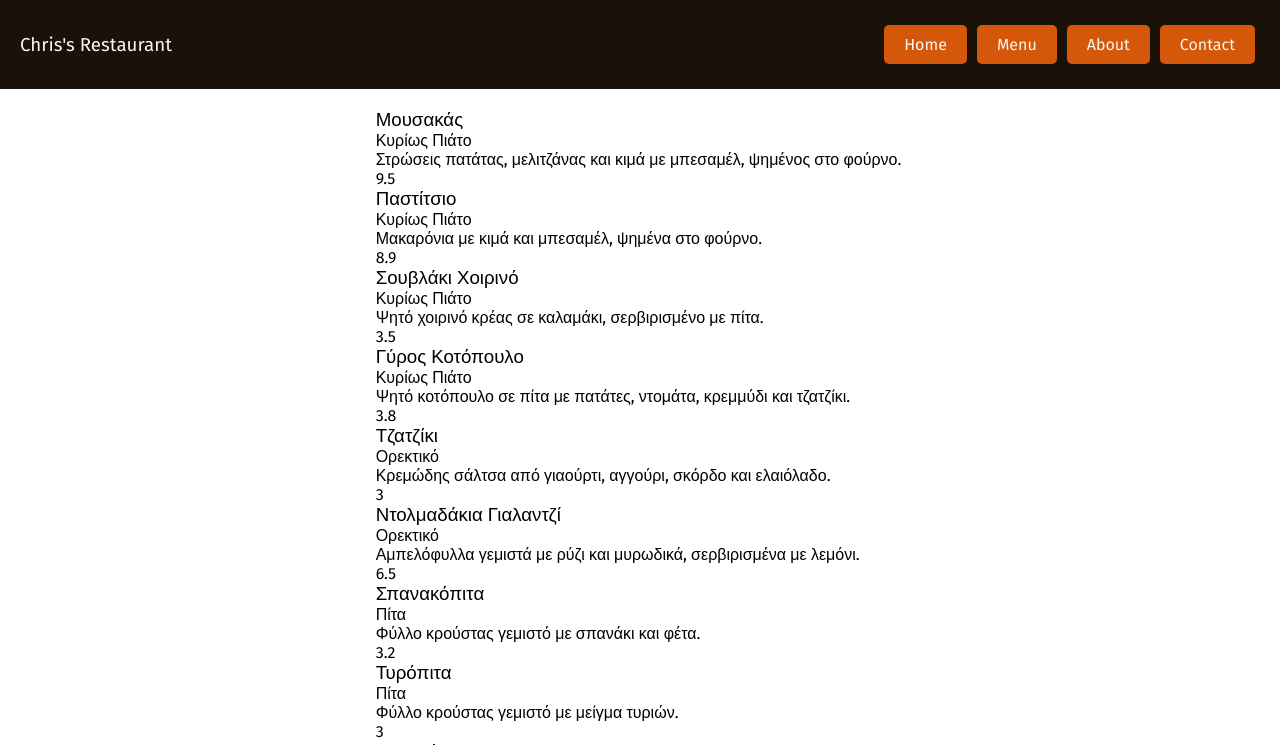
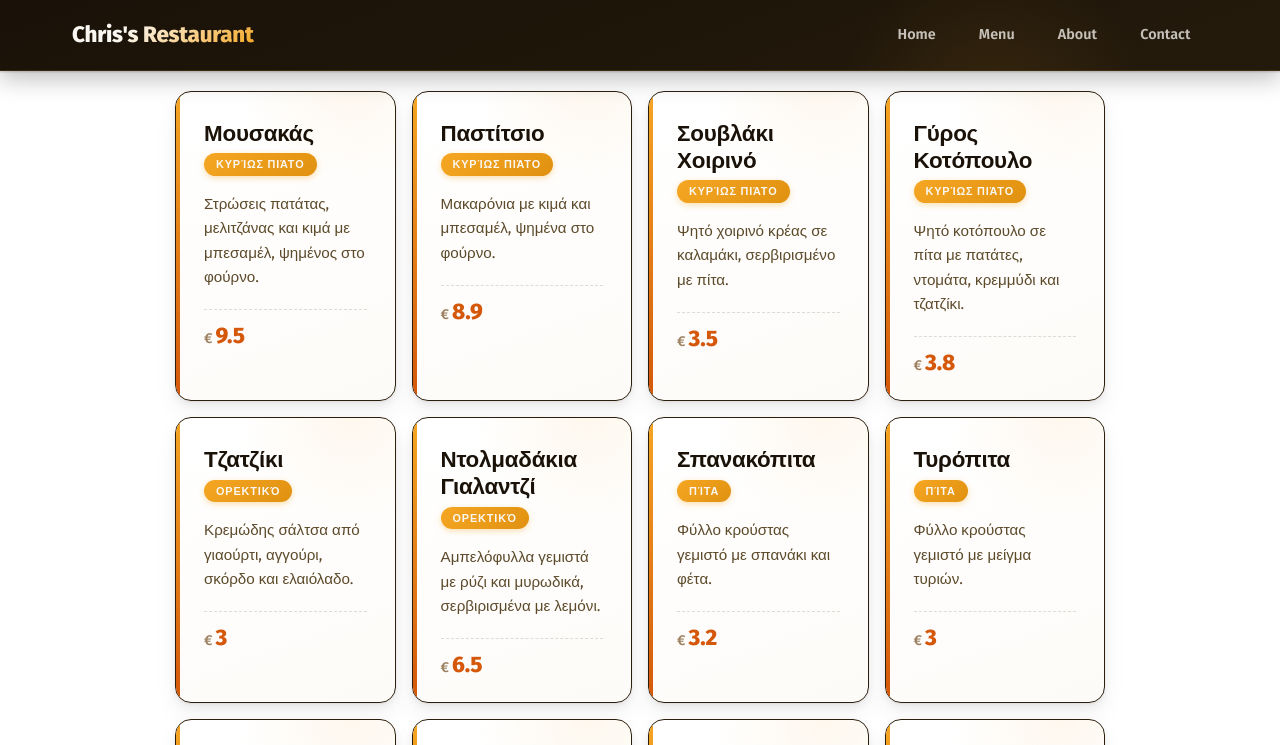
Before and after one commit to ablaoublas11/Restaurant-Page, a website built with webpack: page src/template.html in a window 1280 px wide. Both pictures are taken after a click on the button "Menu". Shown: the top 745 px of the page. Built offline with nearby package versions, Linux system fonts and the light colour scheme.

Commit message:
Upadate the design of page and add some styling to the menu items card

```diff
--- a/src/style.css
+++ b/src/style.css
@@ -32,7 +32,7 @@ body {
   flex-direction: column; /* Τα στοιχεία σε στήλη */
   padding: 0; /* Εσωτερικό κενό γύρω από το περιεχόμενο */
 }
-.header {
+/* .header {
   width: 100%;
   display: flex;
   flex-direction: row;
@@ -60,7 +60,7 @@ body {
   /* display: flex;
   flex-direction: row;
   flex-wrap: nowrap;
-  justify-content: end; */
+  justify-content: end;
 }
 .menu {
   width: 100%;
@@ -82,7 +82,122 @@ body {
   cursor: pointer;
   transition: background-color 0.3s ease;
   font-size: 1rem;
+} */
+
+/* Header css */
+
+.header {
+  background: linear-gradient(160deg, var(--bg-header) 0%, #241a0c 100%);
+  border-bottom: 1px solid rgba(245, 166, 35, 0.15);
+  position: sticky;
+  top: 0;
+  z-index: 100;
+  isolation: isolate;
+  overflow: hidden;
+
+  box-shadow:
+    0 1px 2px rgba(0, 0, 0, 0.2),
+    0 8px 24px rgba(0, 0, 0, 0.25);
 }
+
+/* Απαλό glow φωτισμού πάνω δεξιά — ίδια λογική με την κάρτα του μενού */
+.header::after {
+  content: "";
+  position: absolute;
+  top: -60%;
+  right: 10%;
+  width: 320px;
+  height: 320px;
+  background: radial-gradient(circle, rgba(245, 166, 35, 0.1) 0%, transparent 70%);
+  z-index: 0;
+  pointer-events: none;
+}
+
+.nav {
+  position: relative;
+  z-index: 1;
+  display: flex;
+  align-items: center;
+  justify-content: space-between;
+  max-width: 1200px;
+  margin: 0 auto;
+  padding: 1.1rem 2rem;
+}
+
+.logo h1 {
+  font-size: 1.4rem;
+  font-weight: 800;
+  letter-spacing: -0.01em;
+  margin: 0;
+  background: linear-gradient(135deg, var(--text-inverse) 30%, var(--color-accent) 100%);
+  -webkit-background-clip: text;
+  background-clip: text;
+  color: transparent;
+}
+
+.menu {
+  display: flex;
+  align-items: center;
+  gap: 0.5rem;
+  margin: 0;
+  padding: 0;
+  list-style: none;
+}
+
+.menu button {
+  position: relative;
+  font-family: inherit;
+  font-size: 0.9rem;
+  font-weight: 600;
+  color: var(--text-inverse);
+  background: transparent;
+  border: none;
+  cursor: pointer;
+  padding: 0.55rem 1.1rem;
+  border-radius: 999px;
+  opacity: 0.75;
+
+  transition:
+    opacity 0.3s ease,
+    color 0.3s ease,
+    background-color 0.3s ease,
+    transform 0.3s ease;
+}
+
+.menu button::before {
+  content: "";
+  position: absolute;
+  inset: 0;
+  border-radius: 999px;
+  background: linear-gradient(135deg, var(--color-primary), var(--color-accent));
+  opacity: 0;
+  z-index: -1;
+  transition: opacity 0.3s ease;
+}
+
+.menu button:hover {
+  opacity: 1;
+  transform: translateY(-2px);
+  background-color: rgba(245, 166, 35, 0.1);
+}
+
+.menu button:active {
+  transform: translateY(0);
+}
+
+/* Ενεργό/επιλεγμένο view */
+.menu button[data-active="true"] {
+  opacity: 1;
+  color: var(--text-inverse);
+  box-shadow: 0 4px 14px rgba(212, 87, 10, 0.4);
+}
+
+.menu button[data-active="true"]::before {
+  opacity: 1;
+}
+
+/* ---------------------------------------------- */
+
 
 .main {
   flex: 1; /* Καταλαμβάνει όλο τον διαθέσιμο χώρο */
@@ -94,6 +209,145 @@ body {
   align-items: center;
   padding: 20px;
 }
+.section{
+  width: 100%;
+  margin: 0;
+  padding: 0;
+  display: flex;
+  flex-direction: row;
+  flex-wrap: nowrap;
+  justify-content: center;
+  align-items: center;
+}
+
+.menuContent{
+  width: 75%;
+  display: grid;
+  grid-template-columns: repeat(4, 1fr);
+  gap: 1rem;
+}
+
+/* Καρτέλες του κάθε φαγητού στο μενού*/
+
+.menuItem {
+  --shadow-color: 26, 18, 8;
+
+  background: linear-gradient(160deg, var(--bg-surface) 0%, #fdfbf8 100%);
+  border: 1px solid var(--border-color);
+  border-radius: 16px;
+  padding: 1.75rem 1.75rem 1.5rem;
+  position: relative;
+  overflow: hidden;
+  isolation: isolate;
+
+  box-shadow:
+    0 1px 2px rgba(var(--shadow-color), 0.06),
+    0 4px 8px rgba(var(--shadow-color), 0.06),
+    0 12px 24px rgba(var(--shadow-color), 0.05);
+
+  transition:
+    transform 0.35s cubic-bezier(0.2, 0.8, 0.2, 1),
+    box-shadow 0.35s cubic-bezier(0.2, 0.8, 0.2, 1),
+    border-color 0.35s ease;
+}
+
+/* Λεπτή γραμμή-λωρίδα αριστερά */
+.menuItem::before {
+  content: "";
+  position: absolute;
+  top: 0;
+  left: 0;
+  width: 4px;
+  height: 100%;
+  background: linear-gradient(180deg, var(--color-accent), var(--color-primary));
+  z-index: 1;
+}
+
+/* Απαλή, μεγάλη "glow" κηλίδα στο background — δίνει βάθος χωρίς να ενοχλεί */
+.menuItem::after {
+  content: "";
+  position: absolute;
+  top: -40%;
+  right: -30%;
+  width: 220px;
+  height: 220px;
+  background: radial-gradient(circle, rgba(245, 166, 35, 0.12) 0%, transparent 70%);
+  z-index: 0;
+  transition: opacity 0.35s ease, transform 0.35s ease;
+  opacity: 0.6;
+}
+
+.menuItem:hover {
+  transform: translateY(-6px) scale(1.01);
+  border-color: var(--color-primary);
+  box-shadow:
+    0 2px 4px rgba(var(--shadow-color), 0.08),
+    0 8px 16px rgba(var(--shadow-color), 0.08),
+    0 24px 40px rgba(var(--shadow-color), 0.12),
+    0 0 0 1px rgba(212, 87, 10, 0.08);
+}
+
+.menuItem:hover::after {
+  opacity: 1;
+  transform: scale(1.15);
+}
+
+.menuItem > * {
+  position: relative;
+  z-index: 2;
+}
+
+.menuItem h3 {
+  font-size: 1.4rem;
+  font-weight: 700;
+  color: var(--text-heading);
+  margin: 0 0 0.4rem;
+  letter-spacing: -0.01em;
+}
+
+.menuItem h4 {
+  display: inline-flex;
+  align-items: center;
+  font-size: 0.68rem;
+  font-weight: 700;
+  text-transform: uppercase;
+  letter-spacing: 0.08em;
+  color: var(--text-inverse);
+  background: linear-gradient(135deg, var(--color-accent), #e0910f);
+  padding: 0.3rem 0.75rem;
+  border-radius: 999px;
+  margin: 0 0 1rem;
+  box-shadow: 0 2px 6px rgba(245, 166, 35, 0.35);
+}
+
+.menuItem p:first-of-type {
+  font-size: 0.95rem;
+  line-height: 1.6;
+  color: var(--text-body);
+  margin: 0 0 1.25rem;
+}
+
+.menuItem p:last-of-type {
+  display: inline-flex;
+  align-items: baseline;
+  font-size: 1.4rem;
+  font-weight: 800;
+  color: var(--color-primary);
+  margin: 0;
+  padding-top: 0.75rem;
+  border-top: 1px dashed rgba(44, 31, 14, 0.15);
+  width: 100%;
+}
+
+.menuItem p:last-of-type::before {
+  content: "€";
+  font-size: 0.9rem;
+  font-weight: 600;
+  color: var(--text-muted);
+  margin-right: 3px;
+}
+
+/* ---------------------------------------------------------- */
 
 .footer {
   background-color: var(--bg-footer);
```
